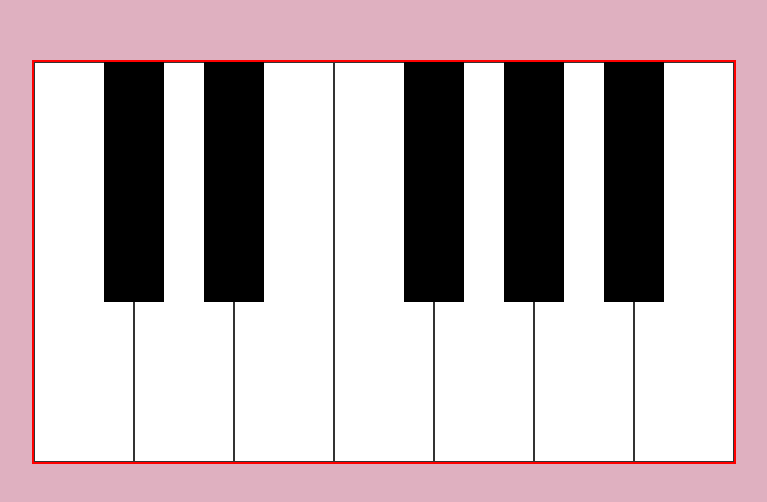
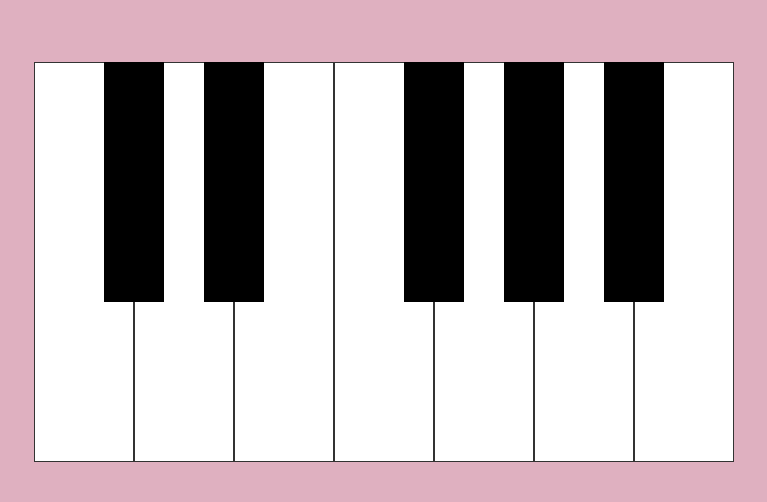
Before and after one commit to emmawirts/CREA-330-Piano-Build, a plain HTML site: page index.html in a window 1280 px wide. Shown: the part 138-640 px from the top of the page, without its empty margins (256-1023 px from the left). Drawn offline with Linux system fonts and the light colour scheme.

Commit message:
readjust style file to remove debugger

```diff
--- a/style.css
+++ b/style.css
@@ -18,8 +18,6 @@ body {
 /* Style the piano to use flex box */
 .piano {
   display: flex;
-  border: 2px solid red; /* Add a border to check visibility */
-  background-color: lightgray; /* Temporary background */
 }
 
 .key {
```
